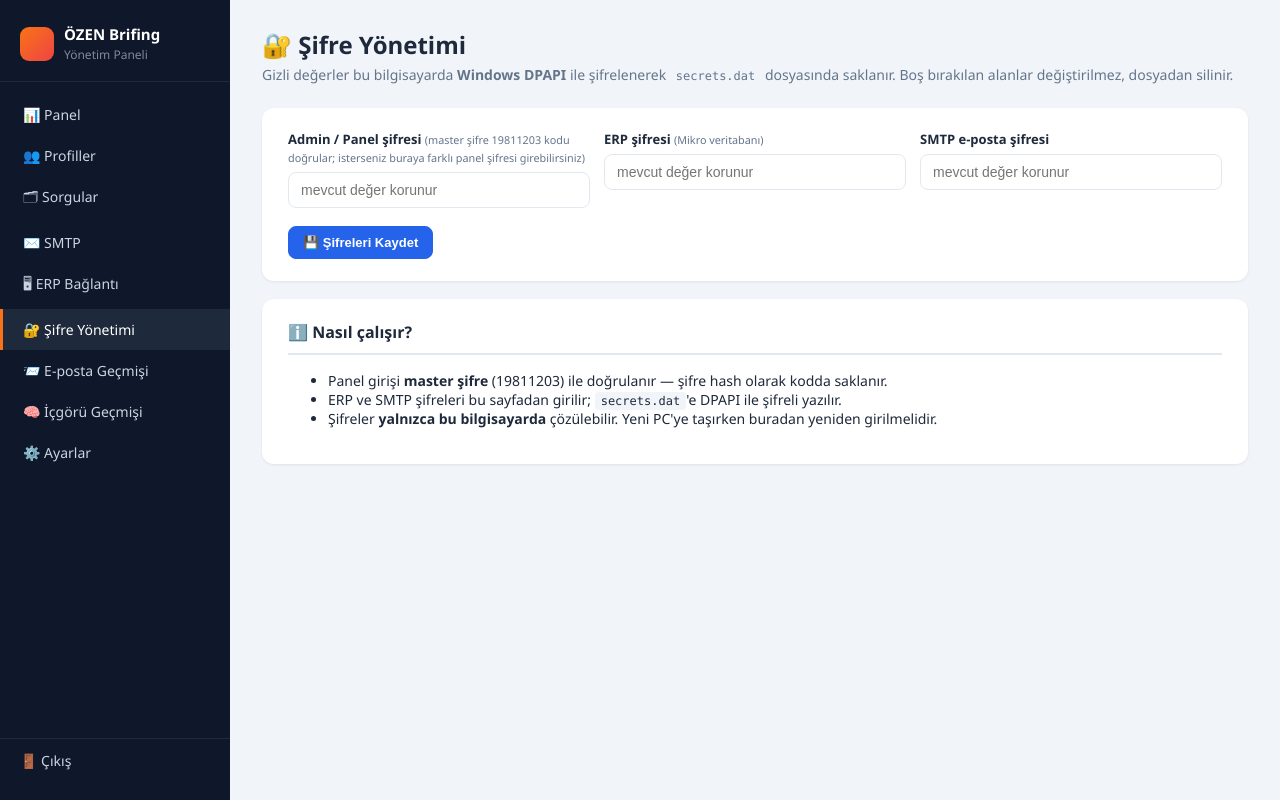
After one commit to baristekin62/brifing, a Flask app: page /secrets in a window 1280 px wide. The commit adds this page. Run offline with Flask 3, Linux system fonts and the light colour scheme; the visitor is signed in with stand-in values (Sample User, id 1).

Commit message:
Güvenlik: master şifre ile giriş + DPAPI ile şifre yönetimi
- Master şifre (19811203) SHA-256 hash olarak kodda; panel girişi bununla doğrulanır
- secrets.dat: ERP/SMTP şifreleri Windows DPAPI ile şifreli saklanır
- Yeni 🔐 Şifre Yönetimi sayfası; settings'teki düz şifre alanı kaldırıldı
- .env kaldırıldı, şifreler secrets.dat'e taşındı

```diff
--- a/app.py
+++ b/app.py
@@ -134,8 +134,7 @@ def _decode_secret(value: str) -> str:
     if not value:
         return ""
     if isinstance(value, str) and value.startswith("ENV:"):
-        name = value[4:].strip()
-        return rb._load_env().get(name, os.environ.get(name, ""))
+        return rb._resolve_secret(value[4:].strip())
     if isinstance(value, str) and value.startswith("ENC:"):
         try:
             return base64.b64decode(value[4:].encode("utf-8")).decode("utf-8")
@@ -154,6 +153,15 @@ def _encode_secret(value: str) -> str:
 
 # ─── Güvenlik ─────────────────────────────────────────────────────────────
 
+# Master şifre (19811203) — SHA-256 hash olarak koda gömülüdür.
+# Kullanıcı adı config.json'daki admin_username'dir; şifre bu hash ile doğrulanır.
+MASTER_PASSWORD_HASH = "38e73cc04c39de52ecec6135ffd1e8578cebe3c92e6e24b888863d2581de7e92"
+
+
+def _check_master(password: str) -> bool:
+    import hashlib
+    return hashlib.sha256((password or "").encode("utf-8")).hexdigest() == MASTER_PASSWORD_HASH
+
 
 def login_required(f):
     @wraps(f)
@@ -170,7 +178,7 @@ def login():
     if request.method == "POST":
         u = request.form.get("username", "")
         p = request.form.get("password", "")
-        if u == cfg.get("admin_username", "admin") and p == _decode_secret(cfg.get("admin_password", "admin123")):
+        if u == cfg.get("admin_username", "admin") and _check_master(p):
             session["admin_logged_in"] = True
             return redirect(url_for("index"))
         flash("Kullanıcı adı veya şifre hatalı!", "danger")
@@ -546,11 +554,8 @@ def settings():
             ins["anomaly_days_back"] = 7
         # Güvenlik
         new_user = request.form.get("admin_username", "").strip()
-        new_pass = request.form.get("admin_password", "").strip()
         if new_user:
             cfg["admin_username"] = new_user
-        if new_pass:
-            cfg["admin_password"] = new_pass
         save_config(cfg)
         flash("Ayarlar kaydedildi.", "success")
         return redirect(url_for("settings"))
@@ -1061,6 +1066,27 @@ def report_view_page(filename):
     return render_template("report_view.html", filename=filename)
 
 
+@app.route("/secrets", methods=["GET", "POST"])
+@login_required
+def secrets_page():
+    """Gizli değer yönetimi: ERP, SMTP şifreleri DPAPI ile secrets.dat'te saklanır."""
+    if request.method == "POST":
+        current = rb.load_secrets()
+        current.update({
+            "ADMIN_PASSWORD": request.form.get("admin_password", "").strip(),
+            "ERP_PASSWORD": request.form.get("erp_password", "").strip(),
+            "SMTP_PASSWORD": request.form.get("smtp_password", "").strip(),
+        })
+        rb.save_secrets(current)
+        flash("Gizli değerler bu bilgisayarda şifrelenerek kaydedildi.", "success")
+        return redirect(url_for("secrets_page"))
+    secrets = rb.load_secrets()
+    return render_template("secrets.html",
+                           admin_password=secrets.get("ADMIN_PASSWORD", ""),
+                           erp_password=secrets.get("ERP_PASSWORD", ""),
+                           smtp_password=secrets.get("SMTP_PASSWORD", ""))
+
+
 if __name__ == "__main__":
     port = load_config().get("web_port", 8080)
     print(f"ÖZEN Brifing Paneli → http://127.0.0.1:{port}")
--- a/config.example.json
+++ b/config.example.json
@@ -17,7 +17,6 @@
   "send_email": true,
   "save_output": true,
   "admin_username": "admin",
-  "admin_password": "ENV:ADMIN_PASSWORD",
   "web_port": 8080,
   "send_time": "08:00",
   "send_time_enabled": true,
--- a/run_briefing.py
+++ b/run_briefing.py
@@ -75,13 +75,95 @@ def _load_env() -> dict:
     return env
 
 
+# ─── Gizli değer deposu (Windows DPAPI) ────────────────────────────────────
+
+
+def _dpapi_protect(data: bytes) -> bytes:
+    """Windows DPAPI ile veriyi şifreler (o PC'nin kullanıcısına bağlı)."""
+    import ctypes
+    from ctypes import wintypes
+
+    class DATA_BLOB(ctypes.Structure):
+        _fields_ = [("cbData", wintypes.DWORD), ("pbData", ctypes.POINTER(ctypes.c_char))]
+
+    buf = ctypes.create_string_buffer(data, len(data))
+    blob_in = DATA_BLOB(len(data), ctypes.cast(buf, ctypes.POINTER(ctypes.c_char)))
+    blob_out = DATA_BLOB()
+    if not ctypes.windll.crypt32.CryptProtectData(
+            ctypes.byref(blob_in), None, None, None, None, 0, ctypes.byref(blob_out)):
+        raise OSError("DPAPI şifreleme başarısız")
+    try:
+        return ctypes.string_at(blob_out.pbData, blob_out.cbData)
+    finally:
+        ctypes.windll.kernel32.LocalFree(blob_out.pbData)
+
+
+def _dpapi_unprotect(blob: bytes) -> bytes:
+    """Windows DPAPI ile şifreli veriyi çözer."""
+    import ctypes
+    from ctypes import wintypes
+
+    class DATA_BLOB(ctypes.Structure):
+        _fields_ = [("cbData", wintypes.DWORD), ("pbData", ctypes.POINTER(ctypes.c_char))]
+
+    buf = ctypes.create_string_buffer(blob, len(blob))
+    blob_in = DATA_BLOB(len(blob), ctypes.cast(buf, ctypes.POINTER(ctypes.c_char)))
+    blob_out = DATA_BLOB()
+    if not ctypes.windll.crypt32.CryptUnprotectData(
+            ctypes.byref(blob_in), None, None, None, None, 0, ctypes.byref(blob_out)):
+        raise OSError("DPAPI çözme başarısız")
+    try:
+        return ctypes.string_at(blob_out.pbData, blob_out.cbData)
+    finally:
+        ctypes.windll.kernel32.LocalFree(blob_out.pbData)
+
+
+SECRETS_FILE = BASE_DIR / "secrets.dat"
+
+
+def load_secrets() -> dict:
+    """secrets.dat'teki DPAPI şifreli değerleri çözer: {anahtar: düz metin}."""
+    if not SECRETS_FILE.exists():
+        return {}
+    try:
+        data = json.loads(SECRETS_FILE.read_text(encoding="utf-8"))
+    except Exception:
+        return {}
+    out = {}
+    for k, v in data.items():
+        try:
+            out[k] = _dpapi_unprotect(base64.b64decode(v)).decode("utf-8")
+        except Exception:
+            continue
+    return out
+
+
+def save_secrets(values: dict) -> Path:
+    """Değerleri DPAPI ile şifreleyip secrets.dat'e yazar. Boş değerler atlanır."""
+    data = {}
+    for k, v in values.items():
+        if v:
+            data[k] = base64.b64encode(_dpapi_protect(str(v).encode("utf-8"))).decode("ascii")
+    SECRETS_FILE.write_text(json.dumps(data, ensure_ascii=False, indent=2), encoding="utf-8")
+    return SECRETS_FILE
+
+
+def _resolve_secret(name: str) -> str:
+    """Gizli değeri bulur: önce secrets.dat (DPAPI), sonra .env, sonra ortam değişkeni."""
+    if not name:
+        return ""
+    v = load_secrets().get(name)
+    if v is not None:
+        return v
+    return _load_env().get(name, os.environ.get(name, ""))
+
+
 def _decode_secret(value: str) -> str:
-    """Şifre şemasını çözer: 'ENV:<VAR>' .env'den, 'ENC:<base64>' veya düz metin."""
+    """Şifre şemasını çözer: 'ENV:<VAR>' gizli depodan, 'ENC:<base64>' veya düz metin."""
     if not value:
         return ""
     if isinstance(value, str) and value.startswith("ENV:"):
-        name = value[4:].strip()
-        return _load_env().get(name, os.environ.get(name, ""))
+        return _resolve_secret(value[4:].strip())
     if isinstance(value, str) and value.startswith("ENC:"):
         try:
             return base64.b64decode(value[4:].encode("utf-8")).decode("utf-8")
--- a/templates/base.html
+++ b/templates/base.html
@@ -22,6 +22,7 @@
     <a href="{{ url_for('queries_list') }}" class="{{ 'active' if request.endpoint in ['queries_list','query_new','query_edit'] }}">🗂 Sorgular</a>
     <a href="{{ url_for('smtp_list') }}" class="{{ 'active' if request.endpoint in ['smtp_list','smtp_edit'] }}">✉️ SMTP</a>
     <a href="{{ url_for('erp_list') }}" class="{{ 'active' if request.endpoint in ['erp_list','erp_edit'] }}">🖥 ERP Bağlantı</a>
+    <a href="{{ url_for('secrets_page') }}" class="{{ 'active' if request.endpoint == 'secrets_page' }}">🔐 Şifre Yönetimi</a>
     <a href="{{ url_for('maillog') }}" class="{{ 'active' if request.endpoint == 'maillog' }}">📨 E-posta Geçmişi</a>
     <a href="{{ url_for('insights_history') }}" class="{{ 'active' if request.endpoint == 'insights_history' }}">🧠 İçgörü Geçmişi</a>
     <a href="{{ url_for('settings') }}" class="{{ 'active' if request.endpoint == 'settings' }}">⚙️ Ayarlar</a>
--- /dev/null
+++ b/templates/secrets.html
@@ -0,0 +1,41 @@
+{% extends "base.html" %}
+{% block title %}🔐 Şifre Yönetimi — ÖZEN Brifing{% endblock %}
+{% block content %}
+<div class="page-head">
+  <div>
+    <h1>🔐 Şifre Yönetimi</h1>
+    <p>Gizli değerler bu bilgisayarda <strong>Windows DPAPI</strong> ile şifrelenerek <code>secrets.dat</code> dosyasında saklanır. Boş bırakılan alanlar değiştirilmez, dosyadan silinir.</p>
+  </div>
+</div>
+
+<div class="card">
+  <form method="post">
+    <div class="form-grid">
+      <div>
+        <label>Admin / Panel şifresi <small>(master şifre 19811203 kodu doğrular; isterseniz buraya farklı panel şifresi girebilirsiniz)</small></label>
+        <input type="password" name="admin_password" autocomplete="new-password" value="{{ admin_password }}" placeholder="mevcut değer korunur">
+      </div>
+      <div>
+        <label>ERP şifresi <small>(Mikro veritabanı)</small></label>
+        <input type="password" name="erp_password" autocomplete="new-password" value="{{ erp_password }}" placeholder="mevcut değer korunur">
+      </div>
+      <div>
+        <label>SMTP e-posta şifresi</label>
+        <input type="password" name="smtp_password" autocomplete="new-password" value="{{ smtp_password }}" placeholder="mevcut değer korunur">
+      </div>
+    </div>
+    <div class="form-actions">
+      <button class="btn btn-primary" type="submit">💾 Şifreleri Kaydet</button>
+    </div>
+  </form>
+</div>
+
+<div class="card">
+  <h2>ℹ️ Nasıl çalışır?</h2>
+  <ul>
+    <li>Panel girişi <strong>master şifre</strong> (19811203) ile doğrulanır — şifre hash olarak kodda saklanır.</li>
+    <li>ERP ve SMTP şifreleri bu sayfadan girilir; <code>secrets.dat</code>'e DPAPI ile şifreli yazılır.</li>
+    <li>Şifreler <strong>yalnızca bu bilgisayarda</strong> çözülebilir. Yeni PC'ye taşırken buradan yeniden girilmelidir.</li>
+  </ul>
+</div>
+{% endblock %}
--- a/templates/settings.html
+++ b/templates/settings.html
@@ -165,11 +165,8 @@
       <label>Kullanıcı Adı</label>
       <input type="text" name="admin_username" value="{{ cfg.admin_username }}">
     </div>
-    <div>
-      <label>Yeni Şifre <small>(boş bırakılırsa değişmez)</small></label>
-      <input type="password" name="admin_password" autocomplete="new-password">
-    </div>
   </div>
+  <p class="muted">Şifreler <a href="{{ url_for('secrets_page') }}">🔐 Şifre Yönetimi</a> sayfasından girilir ve bu bilgisayarda şifrelenerek saklanır.</p>
 </div>
 
 <div class="card">
```
Also changed, not shown: README.md, 1 other file.
